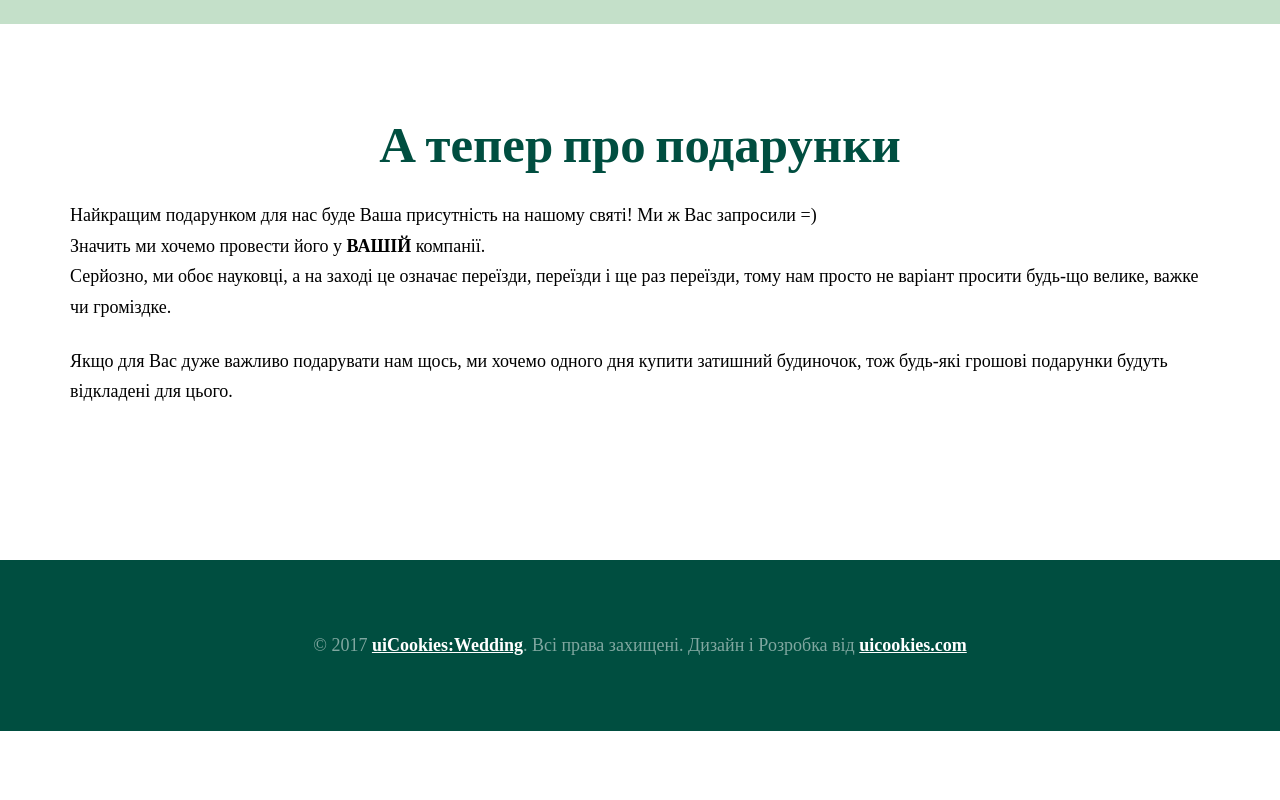
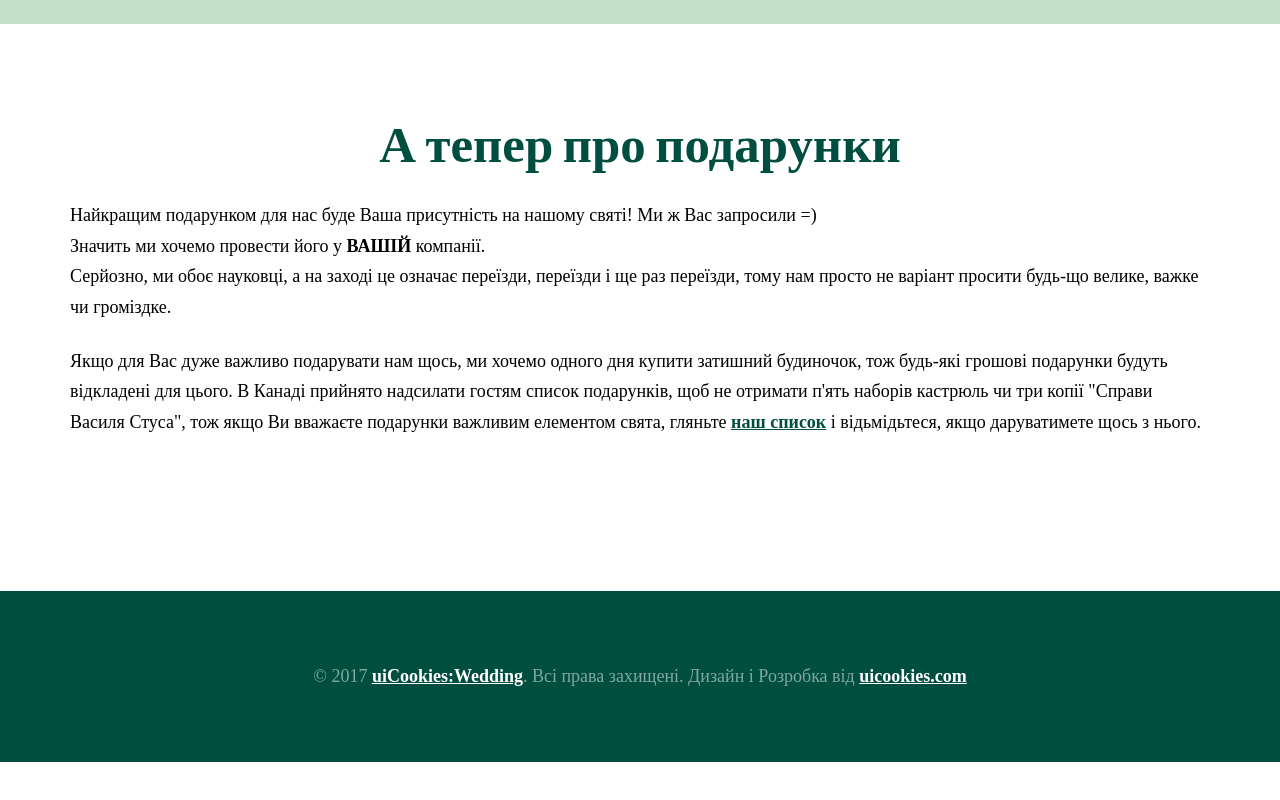
Before and after one commit to korolrom/karen-roman, a website: page index-ukr.html in a window 1280 px wide. Shown: the part 3666-4466 px from the top of the page. Drawn offline with nearby package versions, Linux system fonts and the light colour scheme; a web font is replaced by a local one.

Commit message:
Added registry in Ukrainian

```diff
--- a/index-ukr.html
+++ b/index-ukr.html
@@ -437,7 +437,11 @@
                 one of ours.</a> -->
               </p>
                 <p>Якщо для Вас дуже важливо подарувати нам щось, ми хочемо одного дня купити затишний будиночок,
-                    тож будь-які грошові подарунки будуть відкладені для цього.
+                    тож будь-які грошові подарунки будуть відкладені для цього. В Канаді прийнято надсилати гостям
+                    список подарунків, щоб не отримати п'ять наборів кастрюль чи три копії "Справи Василя Стуса",
+                    тож якщо Ви вважаєте подарунки важливим елементом свята, гляньте
+                    <a href="https://www.myregistry.com/wedding-registry/karen-morenz-and-roman-korol-/2381703?fbclid=IwAR1dsMZBZ1lJROjBiS9XmVaS6OZrmmA-iQtPSuur0iaUNnhXTO2yEBlrh5c">
+                      наш список</a> і відьмідьтеся, якщо даруватимете щось з нього.
                   <!-- <br>If it’s very important to you to give a physical gift as a memento,
                   we’ve prepared a short <a href="https://www.myregistry.com/wedding-registry/karen-morenz-and-roman-korol-/2381703?fbclid=IwAR1dsMZBZ1lJROjBiS9XmVaS6OZrmmA-iQtPSuur0iaUNnhXTO2yEBlrh5c">
                   registry</a> of items we like. -->
```
Also changed, not shown: index.html (+1 -1 lines).
